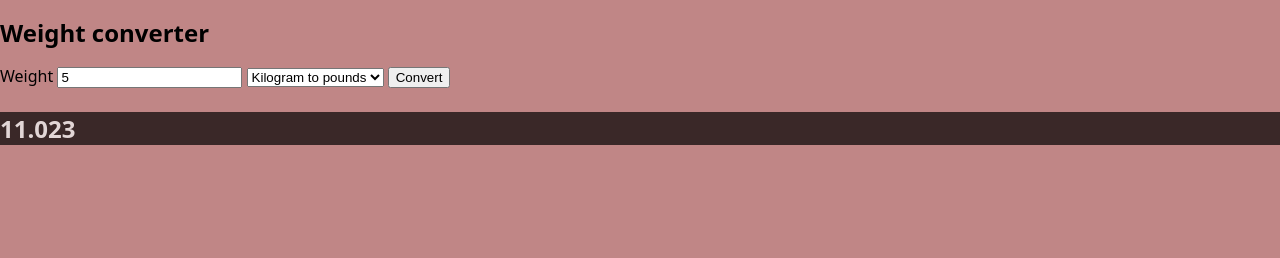
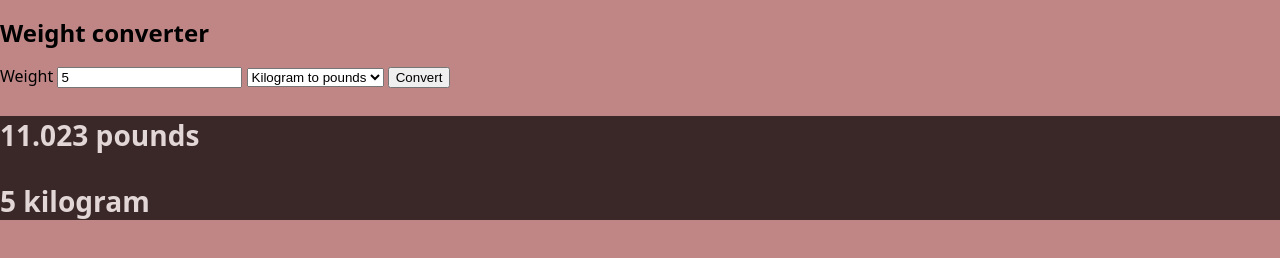
Before and after one commit to OsteroyergoyJA/oppgave-HTML-form-18.12, a website: page index.html in a window 1280 px wide. Both pictures are taken after typing "5" into the empty fields and a click on the button "Convert". Drawn offline with Linux system fonts and the light colour scheme.

Commit message:
Oppgave HTML form 19.12.2024

```diff
--- a/index.html
+++ b/index.html
@@ -19,7 +19,10 @@
         <option value="pound-to-kilogram"> Pounds to kilogram</option>
         </select>
         <button id = "convert-button">Convert</button>
+        <section id="pounds-and-kilogram">
         <h3 id="result"></h3>
+        <h3 id="input"></h3>
+      </section>
     </main>
   </body>
 </html>
--- a/script.js
+++ b/script.js
@@ -2,6 +2,10 @@ const convertButton = document.querySelector('#convert-button');
 const fromUnit = document.querySelector('#unit');
 const weight = document.querySelector('#weight');
 const output = document.querySelector('#result');
+const output2 = document.querySelector('#input');
+
+
+
 
 convertButton.addEventListener('click', function (event) {
   event.preventDefault();
@@ -10,14 +14,19 @@ convertButton.addEventListener('click', function (event) {
 
   if (fromUnit.value === 'kilogram-to-pounds') {
 
-
-    output.textContent = fromWeight * 2.2046;
+    output.textContent = fromWeight * 2.2046 + " pounds";
+    output2.textContent = fromWeight + " kilogram";
 
   } else if (fromUnit.value === 'pound-to-kilogram') {
 
-    output.textContent = fromWeight / 2.2046
+    output.textContent = fromWeight / 2.2046 + " kilogram";
+    output2.textContent = fromWeight + " pounds";
 
   } else {
     console.log('no unit selected');
   }
+
+
 });
+
+/* Kunne tenkt meg en måte å resette animasjonen på for hvert klikk*/
--- a/styles.css
+++ b/styles.css
@@ -18,7 +18,7 @@ h1 {
   font-size: 1.5rem;
 }
 
-h3
+#pounds-and-kilogram
 {font-weight: bold;
 font-size: 1.5rem;
 color: rgb(226, 214, 214);
@@ -26,10 +26,11 @@ background-color: rgba(0, 0, 0, 0.697);
 animation-name: result-animation;
 animation-duration: 4s;
 animation-delay: 4s;
-animation-timing-function: ease-in;}
+animation-timing-function: ease-in;
+animation-iteration-count: 1;}
 
 @keyframes result-animation {
-0% {transform: translateY(-450%);}
+0% {transform: translateY(-250%);}
 100% {transform: translateY(0%);}
 
 }
```
